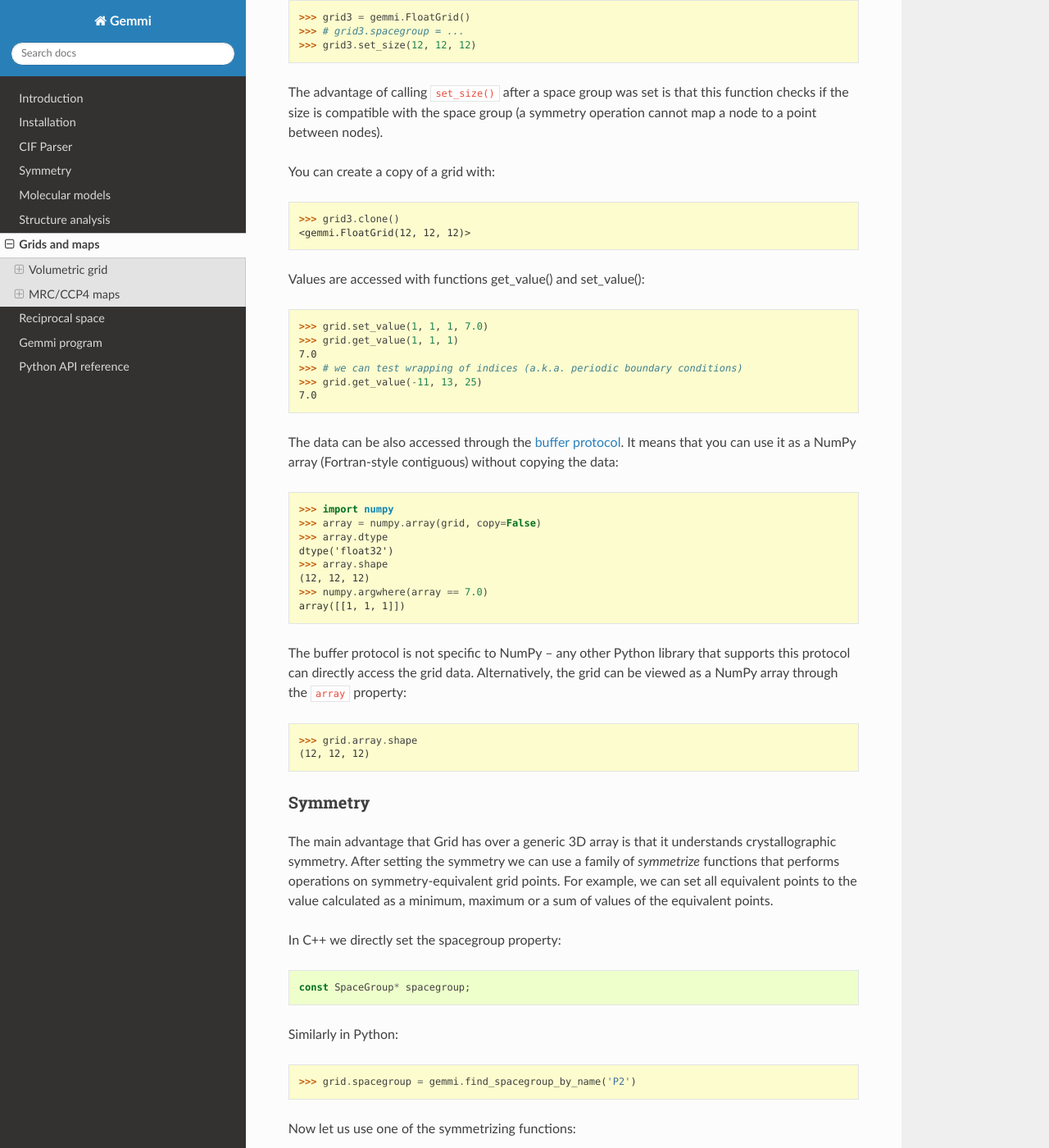
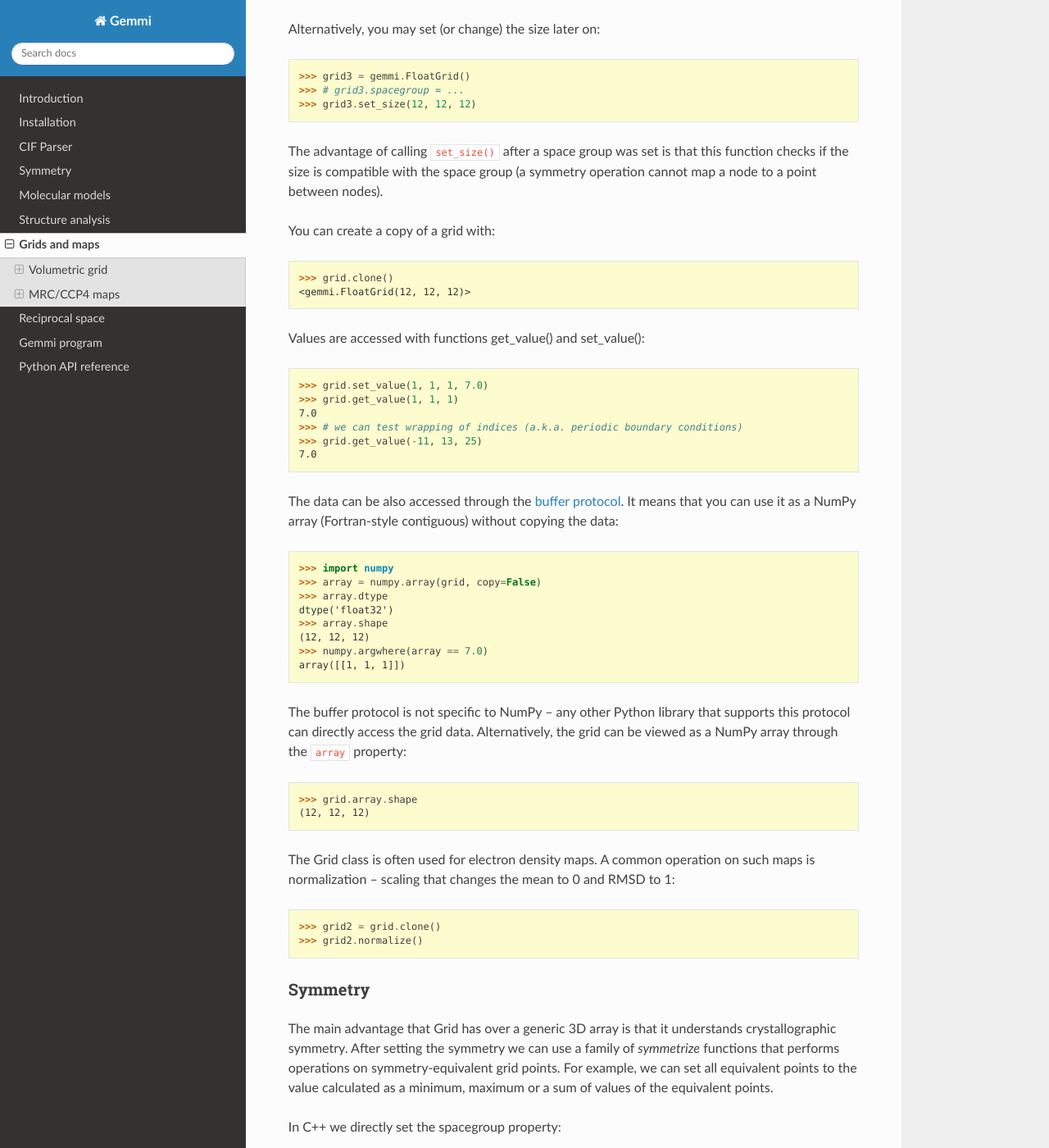
Before and after one commit to project-gemmi/gemmi, a Sphinx documentation site: the page built from docs/grid.rst, in a window 1280 px wide and 1400 px high, scrolled down 1656 px. Shown: the whole window at 82% size. Built offline with Sphinx 7.4.7 and the Read the Docs theme 2.0.0, drawn with Linux system fonts in a browser that asks for light colours; some of the changed text lies outside the part shown.

Commit message:
add function normalize_grid()

```diff
--- a/docs/grid.rst
+++ b/docs/grid.rst
@@ -54,6 +54,10 @@ The data point can be accessed with::
   T Grid<T>::get_value(int u, int v, int w) const
   void Grid<T>::set_value(int u, int v, int w, T x)
 
+(This class has a number of other functions that are not documented yet.
+The majority of Gemmi users use it from Python, so that's also where most of
+the documentation effort goes.)
+
 Python
 ~~~~~~
 
@@ -93,7 +97,7 @@ You can create a copy of a grid with:
 
 .. doctest::
 
-  >>> grid3.clone()
+  >>> grid.clone()
   <gemmi.FloatGrid(12, 12, 12)>
 
 Values are accessed with functions get_value() and set_value():
@@ -136,6 +140,15 @@ the ``array`` property:
 
   >>> grid.array.shape
   (12, 12, 12)
+
+The Grid class is often used for electron density maps.
+A common operation on such maps is normalization -- scaling
+that changes the mean to 0 and RMSD to 1:
+
+.. doctest::
+
+    >>> grid2 = grid.clone()
+    >>> grid2.normalize()
 
 Symmetry
 --------
```
Also changed, not shown: 3 other files.
